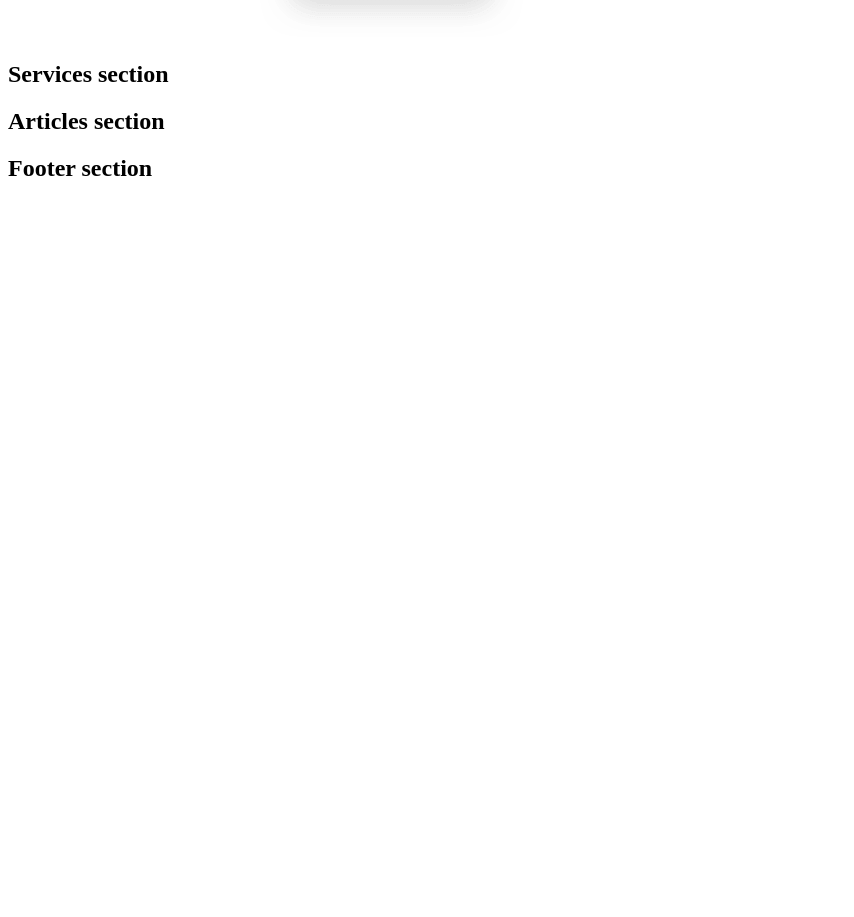
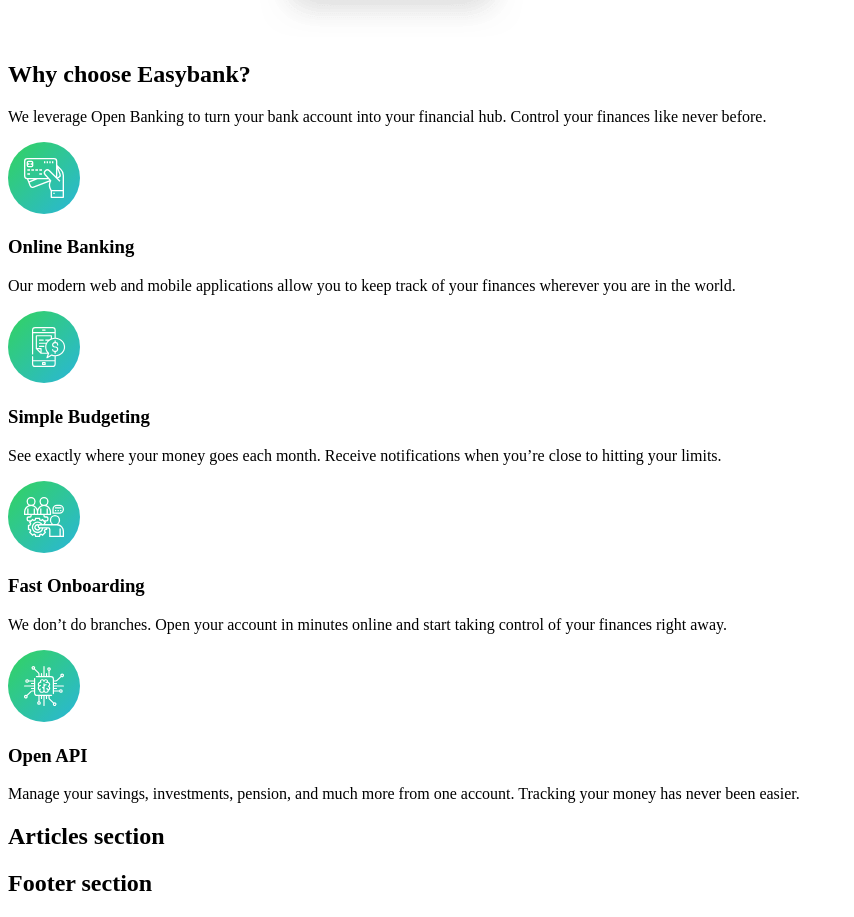
Before and after one commit to imoleBytes/EasyBank-React, a React (Vite) app: page / in a window 1280 px wide. Shown: the part 1193-2110 px from the top of the page, without its empty margins (0-854 px from the left). Before the commit the page ends 1394 px from the top, so only its background shows below. Built offline with nearby package versions, Linux system fonts and the light colour scheme.

Commit message:
services section html done

```diff
--- a/src/Components/Services.jsx
+++ b/src/Components/Services.jsx
@@ -1,7 +1,61 @@
+import Online from "../assets/icon-online.svg";
+import Budgeting from "../assets/icon-budgeting.svg";
+import Onboarding from "../assets/icon-onboarding.svg";
+import Api from "../assets/icon-api.svg";
+
+
+
+const Card = ({data}) => {
+    return (
+    <div className="card">
+        <img src={data.icon} alt="" />
+        <h3>{data.title}</h3>
+        <p>{data.paragraph}
+        </p>
+    </div>
+    )
+
+};
+
+const servicesData = {
+    one: {
+        icon: `${Online}`,
+        title: "Online Banking",
+        paragraph: "Our modern web and mobile applications allow you to keep track of your finances wherever you are in the world."
+    },
+    two: {
+        icon: `${Budgeting}`,
+        title: "Simple Budgeting",
+        paragraph: "See exactly where your money goes each month. Receive notifications when you’re close to hitting your limits."
+    },
+    three: {
+        icon: `${Onboarding}`,
+        title: "Fast Onboarding",
+        paragraph: "We don’t do branches. Open your account in minutes online and start taking control of your finances right away."
+    },
+    four: {
+        icon: `${Api}`,
+        title: "Open API",
+        paragraph: "Manage your savings, investments, pension, and much more from one account. Tracking your money has never been easier."
+    }
+}
+
 const Services = () => {
     return (
-    <section>
-        <h1>Services section</h1>
+    <section className="services">
+        <div className="container">
+            <h2>Why choose Easybank?</h2>
+            <p>
+            We leverage Open Banking to turn your bank account into your financial hub. Control
+            your finances like never before.
+            </p>
+            <div className="cards">
+             <Card data={servicesData.one} />
+             <Card data={servicesData.two} />
+             <Card data={servicesData.three} />
+             <Card data={servicesData.four} />
+            </div>
+        </div>
     </section>
     )
 }
```
